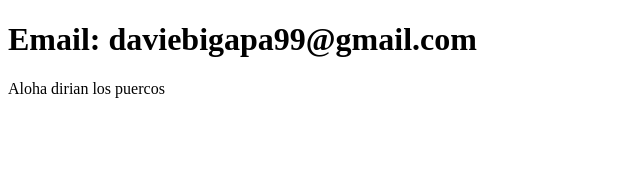
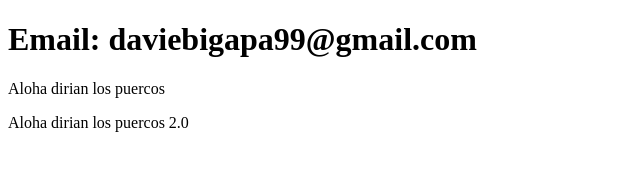
Before and after one commit to davidebigapa99/mi-primer-sistema, a plain HTML site: page contacto.html in a window 1280 px wide. Shown: the whole page, without its empty margins (0-640 px from the left). Drawn offline with Linux system fonts and the light colour scheme.

Commit message:
Actualice el archivo contacto.html

```diff
--- a/contacto.html
+++ b/contacto.html
@@ -8,5 +8,6 @@
 <body>
     <h1>Email: daviebigapa99@gmail.com</h1>
     <p>Aloha dirian los puercos</p>
+    <p>Aloha dirian los puercos 2.0</p>
 </body>
 </html>
```
